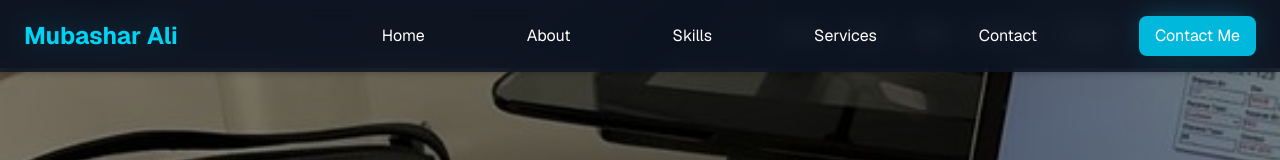
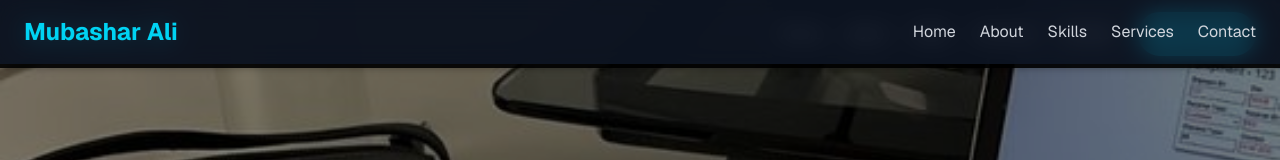
Before and after one commit to mubasharali557/portfol, a Next.js app: page / in a window 1280 px wide. Shown: the top 160 px of the page. Built offline with nearby package versions, Linux system fonts and the light colour scheme.

Commit message:
Updated project

```diff
--- a/src/app/page.js
+++ b/src/app/page.js
@@ -1,10 +1,8 @@
 "use client";
-
-import { useEffect } from "react";
+import { useEffect, useState } from "react";
 import Typed from "typed.js";
 import Image from "next/image";
 import { motion } from "framer-motion";
-
 import {
   FaFacebook,
   FaLinkedin,
@@ -12,10 +10,14 @@ import {
   FaGithub,
   FaGlobe,
   FaPaintBrush,
-  FaCog
+  FaCog,
+  FaBars,
+  FaTimes
 } from "react-icons/fa";
 
 export default function Home() {
+  const [menuOpen, setMenuOpen] = useState(false);
+
   useEffect(() => {
     const typed = new Typed(".text", {
       strings: [
@@ -32,7 +34,6 @@ export default function Home() {
     return () => typed.destroy();
   }, []);
 
-  // Variants for staggered animation of icons
   const iconVariants = {
     hidden: { opacity: 0, y: 30 },
     visible: (i) => ({
@@ -42,56 +43,51 @@ export default function Home() {
     }),
   };
 
+  const navLinks = ["Home", "About", "Skills", "Services", "Contact"];
+
   return (
     <div className="font-sans bg-gradient-to-br from-gray-900 via-black to-gray-900 text-white">
+
       {/* Navbar */}
       <nav className="fixed top-0 w-full bg-gray-900/80 backdrop-blur-md z-50 shadow-md">
         <div className="max-w-7xl mx-auto flex justify-between items-center px-6 py-4">
           <h1 className="text-2xl font-bold text-cyan-400">Mubashar Ali</h1>
+
+          {/* Desktop Menu */}
           <ul className="hidden md:flex gap-6 text-gray-300">
-            {[].map(
-              (item, i) => (
+            {navLinks.map((item, i) => (
+              <li key={i}>
+                <a href={`#${item.toLowerCase()}`} className="hover:text-cyan-400 transition">
+                  {item}
+                </a>
+              </li>
+            ))}
+          </ul>
+
+          {/* Mobile Hamburger */}
+          <div className="md:hidden">
+            <button onClick={() => setMenuOpen(!menuOpen)}>
+              {menuOpen ? <FaTimes size={25} /> : <FaBars size={25} />}
+            </button>
+          </div>
+        </div>
+
+        {/* Mobile Menu */}
+        {menuOpen && (
+          <ul className="md:hidden flex flex-col gap-4 px-6 pb-4 bg-gray-900/95 text-gray-300">
+            {navLinks.map((item, i) => (
               <li key={i}>
                 <a
                   href={`#${item.toLowerCase()}`}
-                    className="hover:text-cyan-400 transition"
+                  className="block py-2 hover:text-cyan-400 transition"
+                  onClick={() => setMenuOpen(false)}
                 >
                   {item}
                 </a>
               </li>
-              )
+            ))}
+          </ul>
         )}
-          </ul>
-          <a
-            href="Hero">
-            Home
-          </a>
-
-       <a
-            href="About">
-            About
-          </a>
-
-       <a
-            href="Skills">
-            Skills
-          </a>
-           <a
-            href="Services">
-            Services
-          </a>
-        <a
-            href="Contact">
-            Contact
-          </a>
-
-           <a
-            href="Contact"
-            className="bg-cyan-500 px-4 py-2 rounded-lg hover:bg-cyan-600 shadow-md transition"
-          >
-            Contact Me
-          </a>
-        </div>
       </nav>
 
       {/* Home Section */}
@@ -100,10 +96,8 @@ export default function Home() {
         className="relative flex flex-col md:flex-row items-center justify-between px-6 md:px-16 min-h-screen pt-28 gap-10 bg-cover bg-center bg-no-repeat"
         style={{ backgroundImage: "url('/image.jpg')" }}
       >
-        {/* Dark overlay for readability */}
         <div className="absolute inset-0 bg-black/50"></div>
 
-        {/* Content */}
         <motion.div
           initial={{ opacity: 0, x: -50 }}
           whileInView={{ opacity: 1, x: 0 }}
@@ -150,7 +144,7 @@ export default function Home() {
           </div>
 
           <a
-            href="About"
+            href="#about"
             className="bg-cyan-500 px-6 py-3 rounded-lg inline-block hover:bg-cyan-600 shadow-lg transition"
           >
             More About Me
@@ -175,8 +169,8 @@ export default function Home() {
           </div>
         </motion.div>
       </section>
+
       {/* Services Section */}
-
       <section id="services" className="px-6 md:px-16 py-20 bg-gray-950">
         <h2 className="text-4xl font-bold text-center text-cyan-400 mb-12">
           My Services
@@ -216,6 +210,7 @@ export default function Home() {
           ))}
         </div>
       </section>
+
       {/* Skills Section */}
       <section id="skills" className="px-6 md:px-16 py-20">
         <h1 className="text-4xl font-bold text-center">
@@ -278,9 +273,6 @@ export default function Home() {
           </form>
         </div>
       </section>
-
-      {/* Footer */}
-
     </div>
   );
 }
```
Lines whose indentation alone changed are shown as unchanged.
